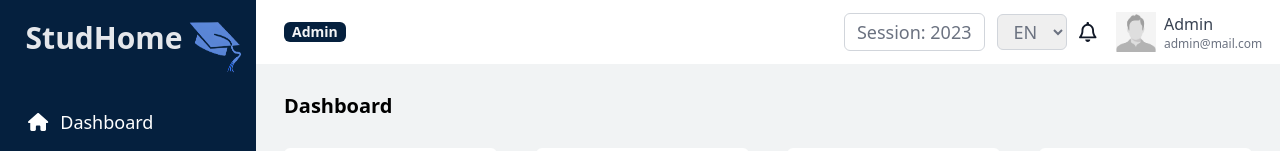
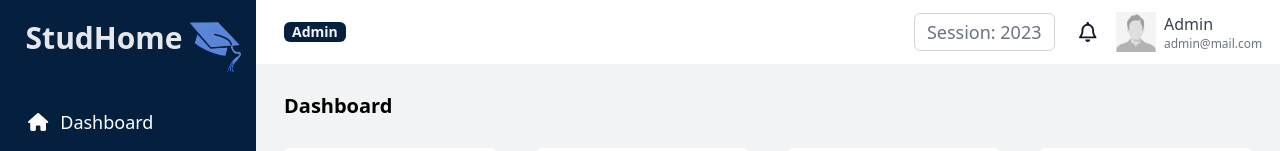
Before and after one commit to aabdurahim/studhomee, a Vue app: page /admin in a window 1280 px wide. Shown: the top 151 px of the page. Built offline with nearby package versions, Linux system fonts and the light colour scheme.

Commit message:
Update Nav.vue

```diff
--- a/src/components/admin/Nav.vue
+++ b/src/components/admin/Nav.vue
@@ -1,11 +1,8 @@
 <template>
   <div class="bg-white flex items-center justify-between px-7 py-3 w-full overflow-hidden">
-    <div class="text-sm font-semibold text-gray-100 bg-hero-text rounded-md px-2">Admin</div>
+    <div class="text-sm font-semibold text-gray-100 bg-hero-text rounded-md px-2 sm:block hidden">Admin</div>
     <div class="flex items-center justify-between pr-24">
-      <p class="text-gray-500 text-lg border border-gray-300 rounded-md px-3 py-1 mr-3">Session: 2023</p>
-      <select name="lan" id="" class="text-gray-500 text-lg border border-gray-300 rounded-md px-3 py-1">
-        <option value="">EN</option>
-      </select>
+      <p class="text-gray-500 text-base sm:text-lg border border-gray-300 rounded-md px-1 sm:px-3 py-1 mr-3">Session: 2023</p>
       <font-awesome-icon icon="fa-regular fa-bell" class="text-gray-900 text-xl mx-3" />
       <div class="flex w-10 ml-2">
         <img src="/img/user.png" alt="">
```
